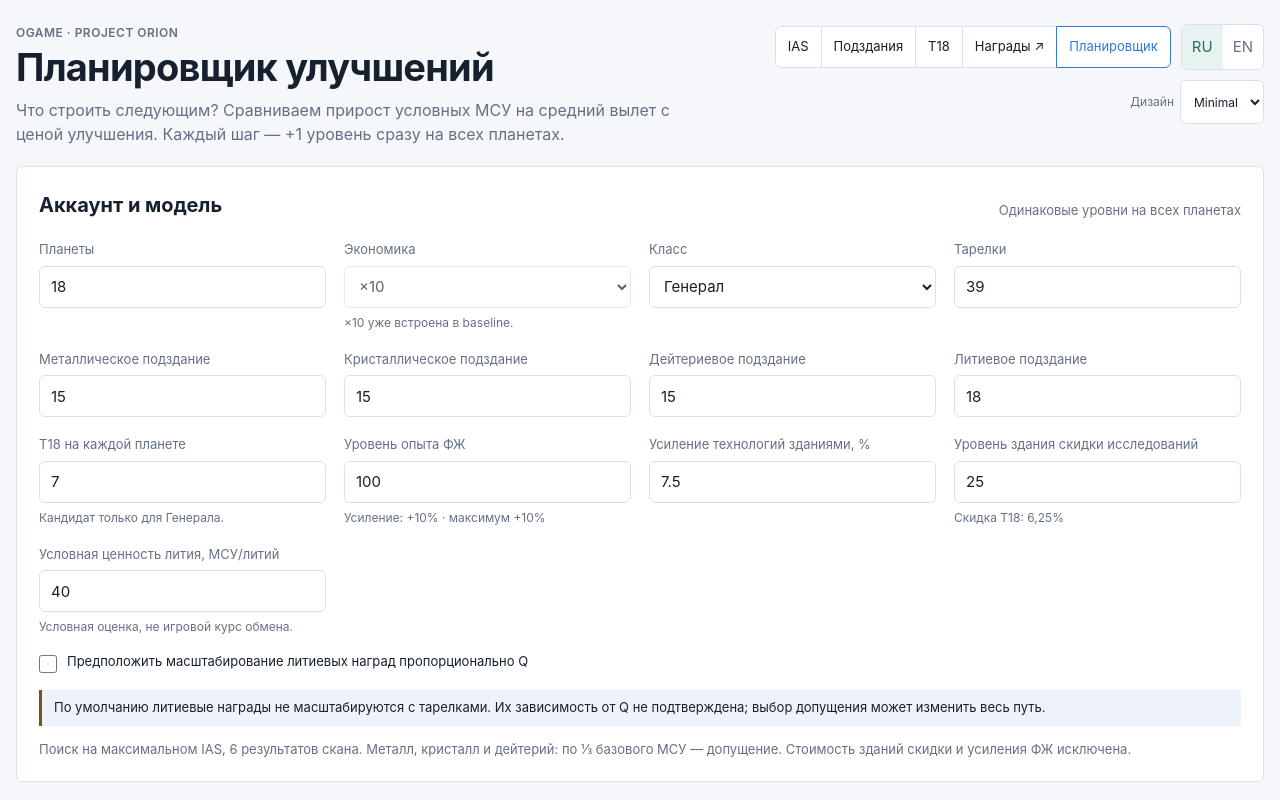
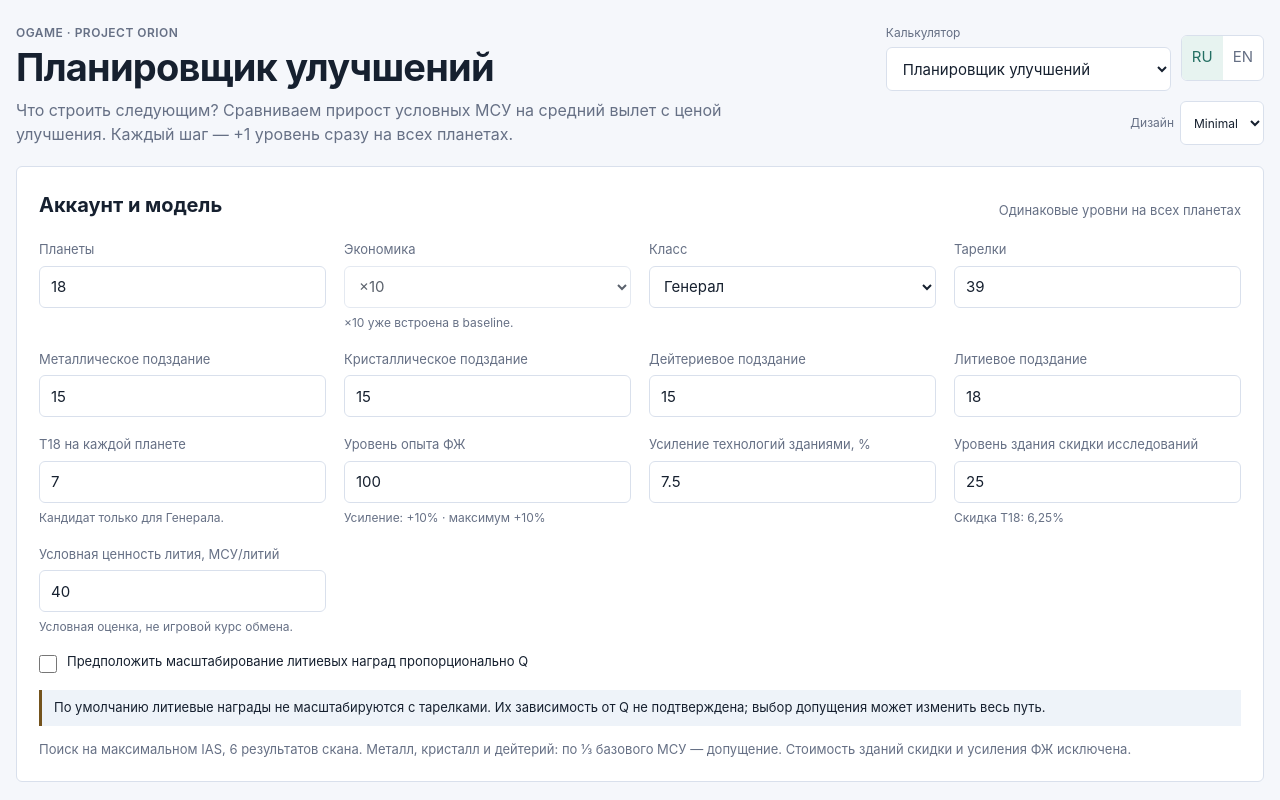
Before and after one commit to zikunow/ogame-orion-upgrade-planner, a plain HTML site: page index.html in a window 1280 px wide. Shown: the top 800 px of the page. Drawn offline with Linux system fonts and the light colour scheme.

Commit message:
Replace calculator navigation links with a localized dropdown

```diff
--- a/index.html
+++ b/index.html
@@ -12,7 +12,13 @@
   <header class="hero">
     <div><p class="eyebrow">OGame · Project Orion</p><h1 id="title">Планировщик улучшений</h1><p class="lede" id="intro"></p></div>
     <nav class="header-actions" aria-label="Language and design">
-      <div class="calculator-tabs header-calculators"><a href="https://zikunow.github.io/ogame-orion-ias-calculator/">IAS</a><a href="https://zikunow.github.io/ogame-orion-ias-calculator/resources.html" id="navResources">Подздания</a><a href="https://zikunow.github.io/ogame-orion-ias-calculator/general.html">T18</a><a href="https://zikunow.github.io/ogame-orion-rewards-calculator/" id="navRewards">Награды ↗</a><a href="index.html" aria-current="page" id="navPlanner">Планировщик</a></div>
+      <label class="calculator-picker"><span id="calculatorLabel">Калькулятор</span><select id="calculatorSelect" aria-label="Калькулятор">
+        <option value="https://zikunow.github.io/ogame-orion-ias-calculator/" id="navIas">Калькулятор тарелок (IAS)</option>
+        <option value="https://zikunow.github.io/ogame-orion-ias-calculator/resources.html" id="navResources">Калькулятор подзданий</option>
+        <option value="https://zikunow.github.io/ogame-orion-ias-calculator/general.html" id="navGeneral">Калькулятор T18 Генерала</option>
+        <option value="https://zikunow.github.io/ogame-orion-rewards-calculator/" id="navRewards">Симулятор ресурсных наград</option>
+        <option value="https://zikunow.github.io/ogame-orion-upgrade-planner/" id="navPlanner" selected>Планировщик улучшений</option>
+      </select></label>
       <div class="language-switch"><button type="button" id="langRu" aria-pressed="true">RU</button><button type="button" id="langEn" aria-pressed="false">EN</button></div>
       <label class="theme-control"><span id="themeLabel">Дизайн</span><select id="theme"><option value="minimal">Minimal</option><option value="cosmic">Cosmic</option></select></label>
     </nav>
--- a/planner.css
+++ b/planner.css
@@ -60,5 +60,8 @@ a { color:var(--accent); }
 .planner-actions #generate { background:var(--accent); color:var(--bg); border-color:var(--accent); font-weight:700; }
 .field-grid > label { min-width:0; }
 .planner-summary .stat { min-width:0; }
-.header-calculators { flex-wrap:wrap; }
-.header-actions .calculator-tabs { flex-wrap:wrap; }
+
+.calculator-picker { display:flex; flex-direction:column; gap:5px; width:285px; max-width:100%; min-width:0; }
+.calculator-picker > span { color:var(--muted); font-size:12px; }
+.calculator-picker select { width:100%; min-width:0; min-height:44px; padding:0 12px; border:1px solid var(--line); border-radius:6px; background:var(--panel); color:var(--text); font:inherit; cursor:pointer; }
+.calculator-picker select:focus-visible { outline:2px solid var(--accent); outline-offset:3px; }
--- a/planner.js
+++ b/planner.js
@@ -20,7 +20,15 @@ function field(k,help='') {
 function renderForm() {
   $('title').textContent=t('Планировщик улучшений','Upgrade planner');document.title=t('Планировщик улучшений Ориона — OGame','Orion Upgrade Planner — OGame');
   $('intro').textContent=t('Что строить следующим? Сравниваем прирост условных МСУ на средний вылет с ценой улучшения. Каждый шаг — +1 уровень сразу на всех планетах.','What should you build next? Compare assumed MSU gain per average flight with upgrade cost. Every step adds one level on all planets.');
-  $('navResources').textContent=t('Подздания','Buildings');$('navRewards').textContent=t('Награды ↗','Rewards ↗');$('navPlanner').textContent=t('Планировщик','Planner');$('themeLabel').textContent=t('Дизайн','Design');
+  $('calculatorLabel').textContent=t('Калькулятор','Calculator');
+  $('calculatorSelect').setAttribute('aria-label',t('Калькулятор','Calculator'));
+  $('navIas').textContent=t('Калькулятор тарелок (IAS)','Scanner Calculator (IAS)');
+  $('navResources').textContent=t('Калькулятор подзданий','Orion Building Calculator');
+  $('navGeneral').textContent=t('Калькулятор T18 Генерала','General T18 Calculator');
+  $('navRewards').textContent=t('Симулятор ресурсных наград','Resource Rewards Simulator');
+  $('navPlanner').textContent=t('Планировщик улучшений','Upgrade Planner');
+  $('calculatorSelect').value='https://zikunow.github.io/ogame-orion-upgrade-planner/';
+  $('themeLabel').textContent=t('Дизайн','Design');
   $('theme').value=theme;document.documentElement.dataset.theme=theme;document.documentElement.lang=lang;
   $('langRu').setAttribute('aria-pressed',String(lang==='ru'));$('langEn').setAttribute('aria-pressed',String(lang==='en'));
   $('form').innerHTML=`<section class="panel account-panel"><div class="section-top"><h2>${t('Аккаунт и модель','Account and model')}</h2><span class="note">${t('Одинаковые уровни на всех планетах','Identical levels on all planets')}</span></div>
@@ -96,6 +104,14 @@ discount = min(0.0025 × labLevel, 0.25)</pre>
   <p>${t('Точные ресурсы и стоимость МСУ хранятся в BigInt; награды и эффективность — приближённые числа. Диапазоны калькулятора: тарелки/T18 до 80, подздания до 50, планеты до 50. Это не подтверждённые игровые лимиты.','Resource costs and MSU totals use exact BigInt arithmetic; rewards and efficiencies use approximate numbers. Calculator ranges: scanner/T18 up to 80, buildings up to 50, planets up to 50. These are not confirmed game limits.')}</p>
   <p><a href="https://docs.google.com/spreadsheets/d/1qThnC-g_e5L8qr_c1JbNX0UI3StwBIj048nCSvhY9Ps/edit" target="_blank" rel="noreferrer">${t('Исходный эксперимент ↗','Source experiment ↗')}</a> · <a href="https://github.com/zikunow/ogame-orion-rewards-calculator" target="_blank" rel="noreferrer">${t('Модель калькулятора наград ↗','Rewards calculator model ↗')}</a></p></details>`;
 }
+$('calculatorSelect').addEventListener('change',()=>{
+  const selected=$('calculatorSelect').value;
+  if(selected==='https://zikunow.github.io/ogame-orion-upgrade-planner/')return;
+  const target=new URL(selected);
+  target.searchParams.set('lang',lang);
+  target.searchParams.set('theme',theme);
+  location.assign(target.href);
+});
 $('langRu').addEventListener('click',()=>{lang='ru';renderForm();renderResult();updateUrl();});
 $('langEn').addEventListener('click',()=>{lang='en';renderForm();renderResult();updateUrl();});
 $('theme').addEventListener('change',()=>{theme=$('theme').value;document.documentElement.dataset.theme=theme;updateUrl();});
```
Also changed, not shown: 1 other file.
